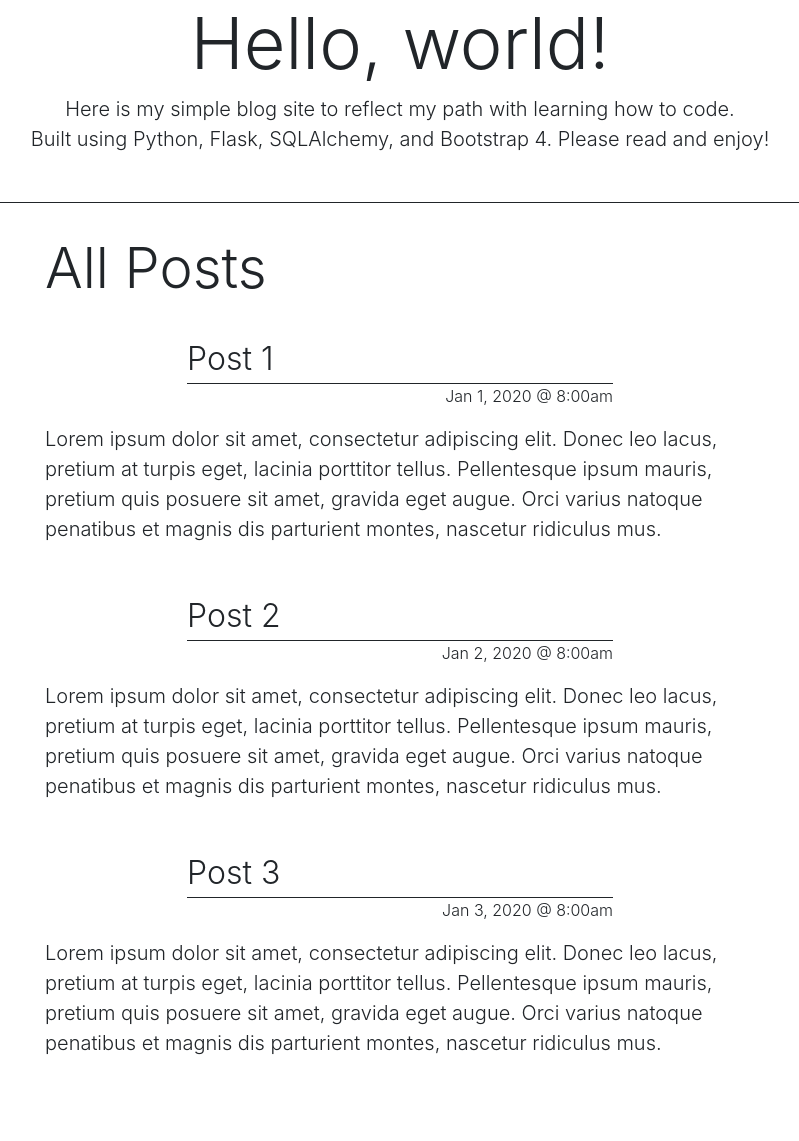
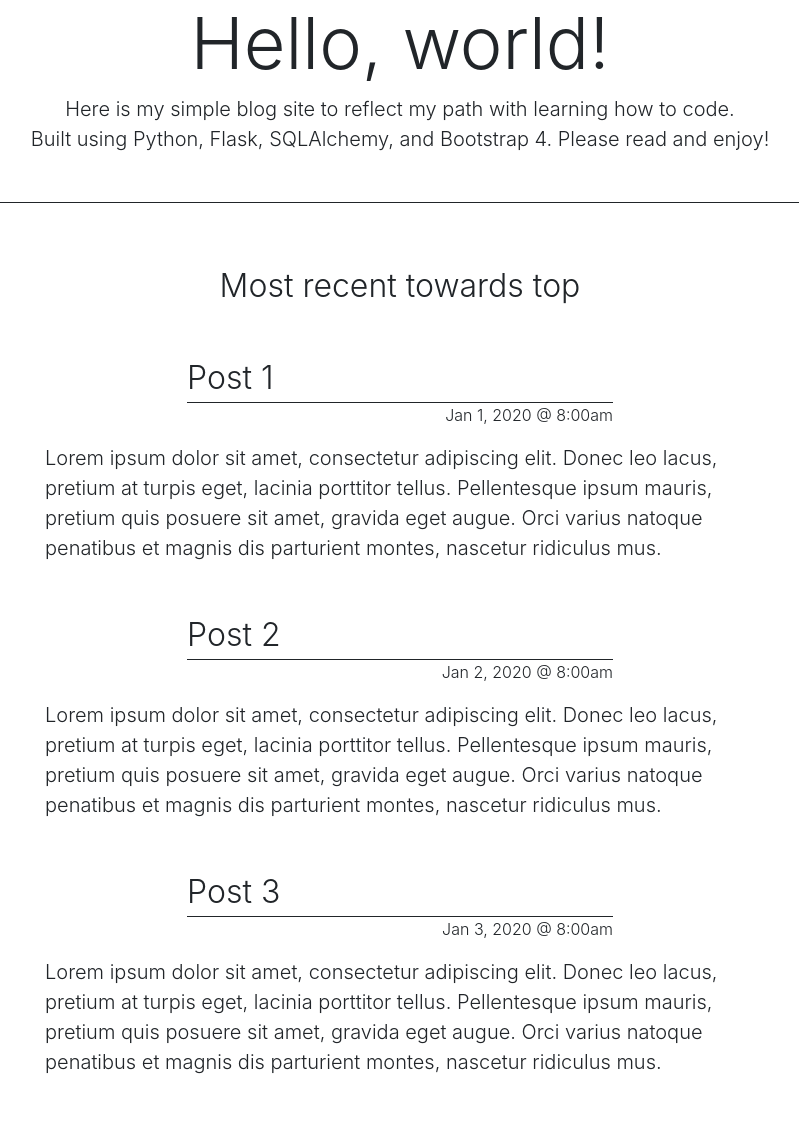
Before and after one commit to 8BitJustin/personal-blog-website, a Flask app: page / in a window 1280 px wide. Shown: the part 120-1261 px from the top of the page, without its empty margins (240-1039 px from the left). Before the commit the page ends 1175 px from the top, so only its background shows below. Run offline with Flask 2, Linux system fonts and the light colour scheme; some libraries are stand-ins or nearby versions.

Commit message:
Smol text adjustments.

```diff
--- a/static/css/main.css
+++ b/static/css/main.css
@@ -21,11 +21,12 @@
 }
 
 .all_post_div {
-    margin: 2rem;
+    margin: 4rem;
 }
 
-.solo_post_div:first-of-type {
-    margin-top: 2rem;
+.all_post_div h2 {
+    font-size: 2rem;
+    text-align: center;
 }
 
 .solo_post_div {
--- a/templates/index.html
+++ b/templates/index.html
@@ -16,7 +16,7 @@
   </div>
 
 <div class="all_post_div col-md-8 mx-auto">
-    <h2 class="display-4 all_post_header">All Posts</h2>
+    <h2 class="display-4 all_post_header">Most recent towards top</h2>
     {% for post in posts %}
     <div class="solo_post_div">
         <p class="post_title lead">{{ post.title }}</p>
```
